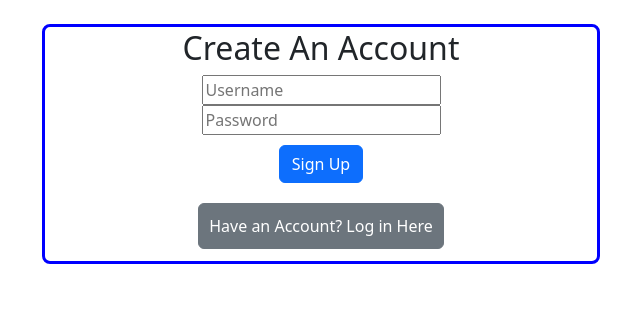
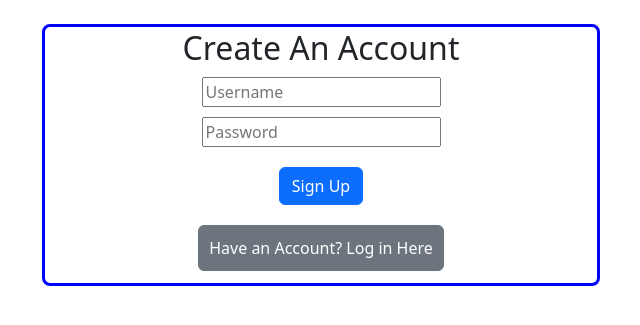
Before and after one commit to Mr-Ducklang/Gangs-Garage--The-Complete-Collection, a Flask app: page /signup in a window 1280 px wide. Shown: the part 56-381 px from the top of the page, without its empty margins (319-959 px from the left). Run offline with Flask 3, Linux system fonts and the light colour scheme.

Commit message:
Worked on Signup

```diff
--- a/static/css/custom.css
+++ b/static/css/custom.css
@@ -52,7 +52,7 @@
 .hover:hover {
     transform: scale(1.05);
     background-color: #0004ff;
-    invert(100%);
+    mix-blend-mode: difference;
 }
 
 .bluebackground {
--- a/templates/signup.html
+++ b/templates/signup.html
@@ -4,14 +4,17 @@
     <div class="center blueborder solidborder">
         <h2 class="">Create An Account</h2>
         <div>
-            <div class="input__wrapper">
+            <div class="input__wrapper space">
             <input type="username" name="username" placeholder="Username" class="input__field">
         </div>
-    <div class="input__wrapper">
+    <div class="input__wrapper space">
             <input type="password" name="password" placeholder="Password" class="input__field">
     </div>
     <div class="input_wrapper">
-        <button type="submit" class="space btn btn-primary hover">Sign Up</button>
+        <a
+            class="space btn btn-primary hover"
+            href="{{url_for('signin')}}"
+            role="button">Sign Up</a>
     </div>
     </div>
     <a
@@ -21,5 +24,4 @@
 </body>
 
 
-
 {%endblock%}
```
